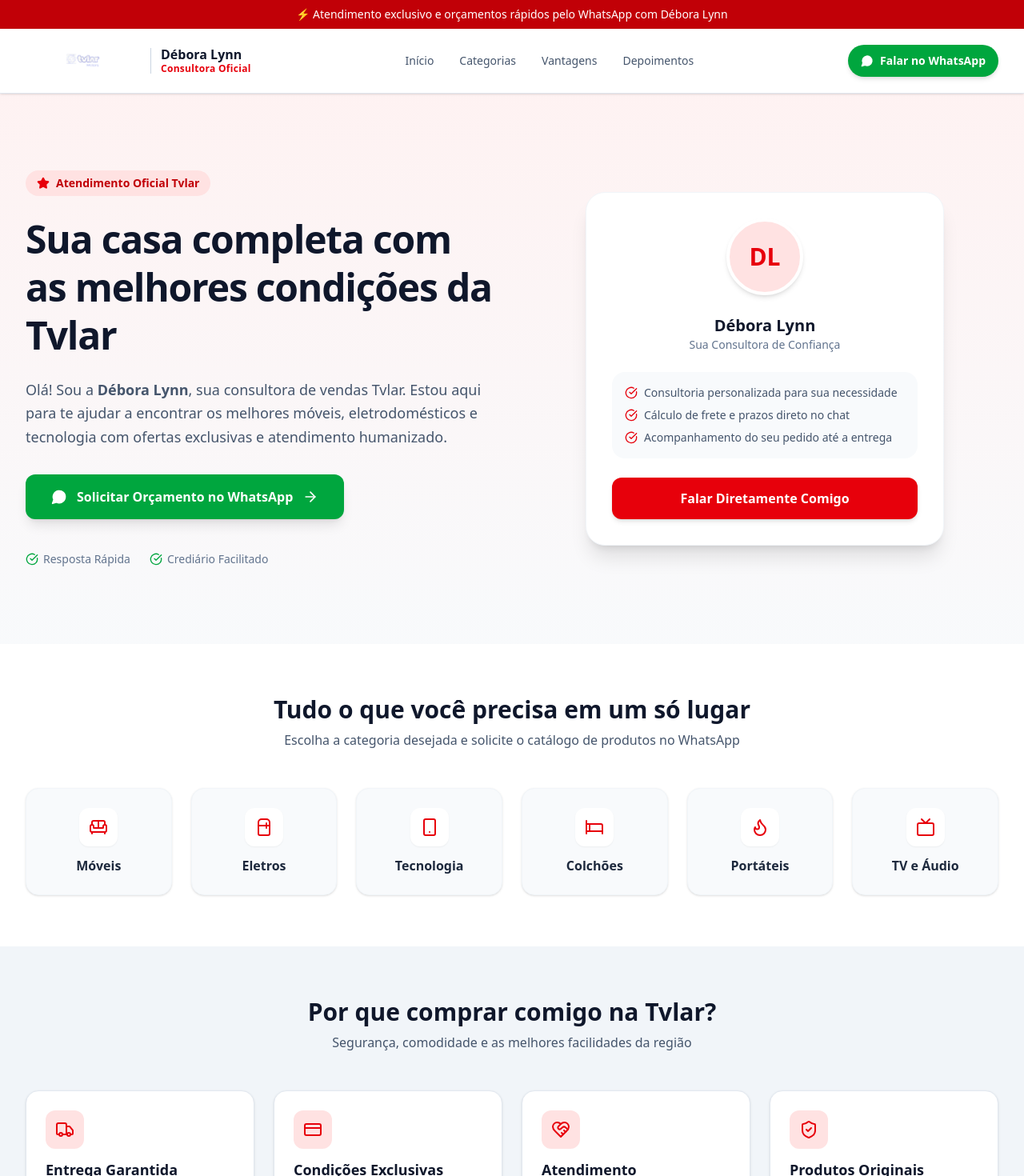
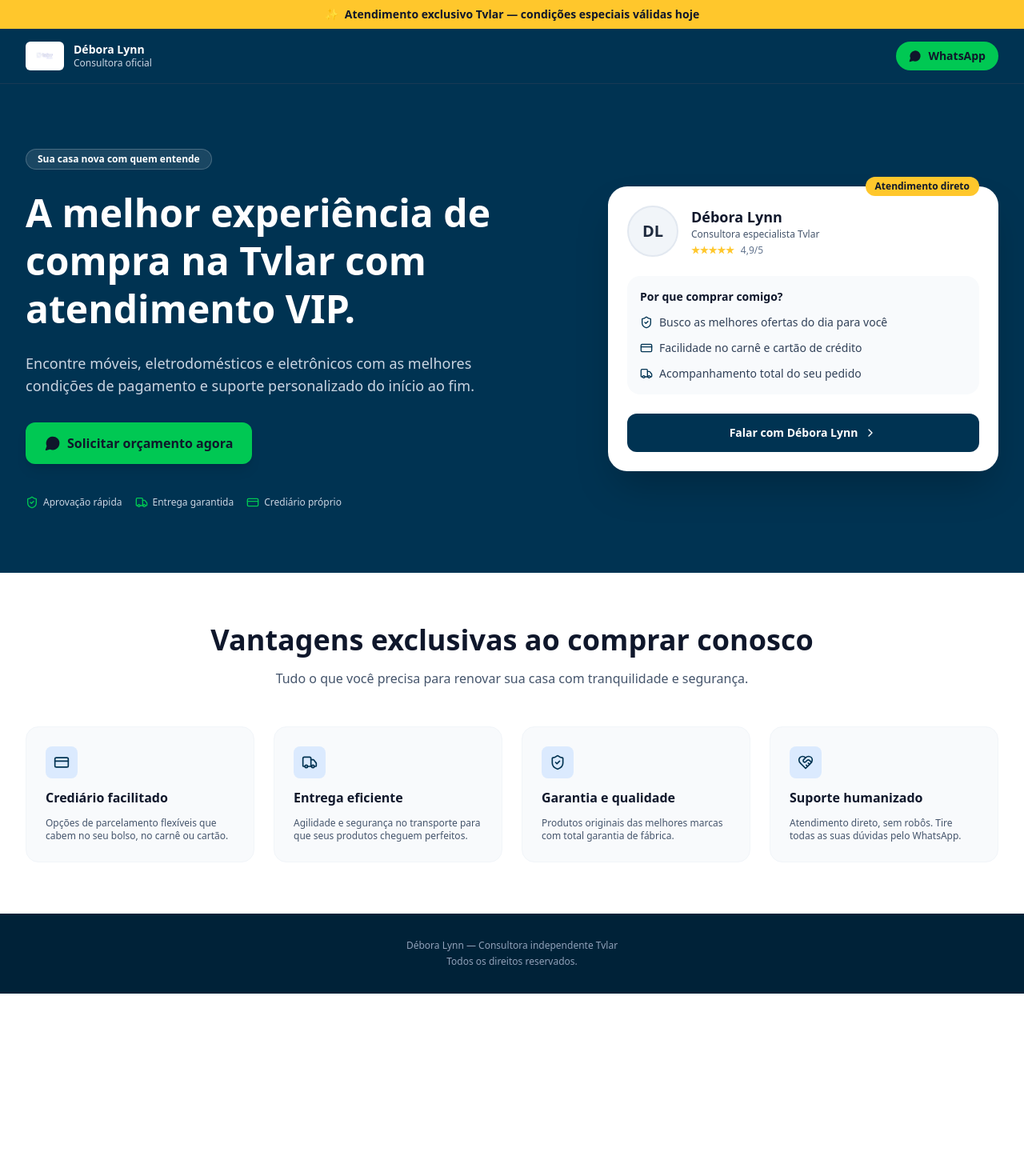
Before and after one commit to saymhonmonteiro69/Deborallynn-Consultora-Ofc., a Next.js app: page / in a window 1280 px wide. Shown: the top 1470 px of the page at 80% size. After the commit the page ends 1242 px from the top, so only its background shows below. Built offline with nearby package versions, Linux system fonts and the light colour scheme.

Commit message:
Update tvlar-landing-page.tsx

```diff
--- a/components/tvlar-landing-page.tsx
+++ b/components/tvlar-landing-page.tsx
@@ -1,327 +1,193 @@
 "use client"
 
-import { useState } from "react"
 import Image from "next/image"
 import {
-  Tv,
-  Refrigerator,
-  Smartphone,
-  Sofa,
-  Bed,
-  Flame,
-  CheckCircle,
   ShieldCheck,
   Truck,
   CreditCard,
   HeartHandshake,
+  MessageCircle,
   Star,
-  ArrowRight,
-  Menu,
-  X,
-  MessageCircle
+  ChevronRight
 } from "lucide-react"
 
 export default function TvlarLandingPage() {
-  const [mobileMenuOpen, setMobileMenuOpen] = useState(false)
-
   const whatsappLink = "https://wa.me/5592999999999?text=Ol%C3%A1%20D%C3%A9bora!%20Vim%20pelo%20site%20e%20gostaria%20de%20consultar%20as%20ofertas."
 
-  const categories = [
-    { name: "Móveis", icon: Sofa },
-    { name: "Eletros", icon: Refrigerator },
-    { name: "Tecnologia", icon: Smartphone },
-    { name: "Colchões", icon: Bed },
-    { name: "Portáteis", icon: Flame },
-    { name: "TV e Áudio", icon: Tv },
-  ]
+  return (
+    <div className="min-h-screen bg-[#003352] text-white font-sans">
 
-  const differentials = [
-    { title: "Entrega Garantida", desc: "Entrega rápida e segura em Manaus e interior do AM e RR.", icon: Truck },
-    { title: "Condições Exclusivas", desc: "Planos de parcelamento facilitados e crediário Tvlar.", icon: CreditCard },
-    { title: "Atendimento Humanizado", desc: "Consultoria personalizada direto no seu WhatsApp.", icon: HeartHandshake },
-    { title: "Produtos Originais", desc: "Garantia de fábrica e procedência em todos os itens.", icon: ShieldCheck },
-  ]
-
-  return (
-    <div className="min-h-screen bg-slate-50 text-slate-800 font-sans">
-
-      {/* BANNER SUPERIOR INFORMATIVO */}
-      <div className="bg-red-700 text-white text-xs md:text-sm py-2 px-4 text-center font-medium">
-        ⚡ Atendimento exclusivo e orçamentos rápidos pelo WhatsApp com Débora Lynn
+      {/* BANNER SUPERIOR AMARELO */}
+      <div className="bg-[#FFC72C] text-slate-900 text-xs md:text-sm py-2 px-4 text-center font-bold flex items-center justify-center gap-2">
+        <span>✨</span> Atendimento exclusivo Tvlar — condições especiais válidas hoje
       </div>
 
-      {/* CABEÇALHO / HEADER */}
-      <header className="sticky top-0 z-50 bg-white border-b border-slate-200 shadow-sm">
-        <div className="max-w-7xl mx-auto px-4 sm:px-6 lg:px-8">
-          <div className="flex items-center justify-between h-20">
+      {/* CABEÇALHO */}
+      <header className="bg-[#003352] border-b border-slate-700/50 py-4">
+        <div className="max-w-7xl mx-auto px-4 sm:px-6 lg:px-8 flex items-center justify-between">
 
-            {/* LOGO TVLAR + NOME DA CONSULTORA */}
+          {/* LOGO + CONSULTORA */}
           <div className="flex items-center gap-3">
-              <div className="relative h-10 w-28 sm:h-12 sm:w-36 flex items-center justify-center">
+            <div className="bg-white px-3 py-1.5 rounded-md flex items-center justify-center">
               <Image
                 src="/logo-tvlar.png"
-                  alt="Logo TVLAR"
-                  width={140}
-                  height={48}
-                  className="object-contain max-h-12 w-auto"
+                alt="TVLAR"
+                width={100}
+                height={30}
+                className="h-6 w-auto object-contain"
                 priority
               />
             </div>
-              <div className="h-8 w-px bg-slate-300 hidden sm:block"></div>
-              <div className="flex flex-col">
-                <span className="font-bold text-slate-900 text-sm sm:text-base leading-tight">
-                  Débora Lynn
-                </span>
-                <span className="text-xs text-red-600 font-semibold tracking-wide">
-                  Consultora Oficial
-                </span>
+            <div className="flex flex-col text-left">
+              <span className="font-bold text-white text-sm leading-tight">Débora Lynn</span>
+              <span className="text-xs text-slate-300">Consultora oficial</span>
             </div>
           </div>
 
-            {/* NAVEGAÇÃO DESKTOP */}
-            <nav className="hidden md:flex items-center gap-8 text-sm font-medium text-slate-600">
-              <a href="#inicio" className="hover:text-red-600 transition-colors">Início</a>
-              <a href="#categorias" className="hover:text-red-600 transition-colors">Categorias</a>
-              <a href="#diferenciais" className="hover:text-red-600 transition-colors">Vantagens</a>
-              <a href="#depoimentos" className="hover:text-red-600 transition-colors">Depoimentos</a>
-            </nav>
-
-            {/* BOTÃO WHATSAPP HEAD */}
-            <div className="hidden sm:flex items-center">
+          {/* BOTÃO WHATSAPP HEADER */}
           <a
             href={whatsappLink}
             target="_blank"
             rel="noopener noreferrer"
-                className="bg-green-600 hover:bg-green-700 text-white font-semibold px-4 py-2.5 rounded-full text-sm flex items-center gap-2 shadow-md hover:shadow-lg transition-all"
+            className="bg-[#00C853] hover:bg-[#00B048] text-slate-900 font-bold px-4 py-2 rounded-full text-sm flex items-center gap-2 transition-colors"
           >
             <MessageCircle className="w-4 h-4 fill-current" />
-                Falar no WhatsApp
+            WhatsApp
+          </a>
+
+        </div>
+      </header>
+
+      {/* HERO SECTION */}
+      <section className="py-12 md:py-20 px-4 sm:px-6 lg:px-8 max-w-7xl mx-auto">
+        <div className="grid md:grid-cols-12 gap-8 items-center">
+
+          {/* COLUNA ESQUERDA */}
+          <div className="md:col-span-7 space-y-6 text-left">
+            <div className="inline-block bg-white/10 backdrop-blur-md px-3.5 py-1 rounded-full text-xs font-semibold text-white border border-white/20">
+              Sua casa nova com quem entende
+            </div>
+
+            <h1 className="text-3xl sm:text-5xl font-extrabold text-white leading-tight">
+              A melhor experiência de compra na Tvlar com atendimento VIP.
+            </h1>
+
+            <p className="text-slate-300 text-base sm:text-lg max-w-xl">
+              Encontre móveis, eletrodomésticos e eletrônicos com as melhores condições de pagamento e suporte personalizado do início ao fim.
+            </p>
+
+            <div className="pt-2">
+              <a
+                href={whatsappLink}
+                target="_blank"
+                rel="noopener noreferrer"
+                className="inline-flex items-center gap-2 bg-[#00C853] hover:bg-[#00B048] text-slate-900 font-bold text-base px-6 py-3.5 rounded-xl transition-all shadow-lg"
+              >
+                <MessageCircle className="w-5 h-5 fill-current" />
+                Solicitar orçamento agora
               </a>
             </div>
 
-            {/* BOTÃO MENU MOBILE */}
-            <div className="md:hidden flex items-center">
-              <button
-                onClick={() => setMobileMenuOpen(!mobileMenuOpen)}
-                className="p-2 rounded-md text-slate-600 hover:text-slate-900 hover:bg-slate-100"
+            <div className="pt-4 flex flex-wrap gap-4 text-xs text-slate-300">
+              <span className="flex items-center gap-1.5"><ShieldCheck className="w-4 h-4 text-[#00C853]" /> Aprovação rápida</span>
+              <span className="flex items-center gap-1.5"><Truck className="w-4 h-4 text-[#00C853]" /> Entrega garantida</span>
+              <span className="flex items-center gap-1.5"><CreditCard className="w-4 h-4 text-[#00C853]" /> Crediário próprio</span>
+            </div>
+          </div>
+
+          {/* CARD DIREITA (DÉBORA LYNN) */}
+          <div className="md:col-span-5">
+            <div className="bg-white text-slate-900 p-6 rounded-3xl shadow-2xl relative">
+
+              <div className="absolute -top-3 right-6 bg-[#FFC72C] text-slate-900 text-xs font-bold px-3 py-1 rounded-full">
+                Atendimento direto
+              </div>
+
+              <div className="flex items-center gap-4 mb-6">
+                <div className="w-16 h-16 bg-slate-100 rounded-full flex items-center justify-center border-2 border-slate-200 font-bold text-slate-800 text-xl">
+                  DL
+                </div>
+                <div>
+                  <h3 className="font-bold text-lg text-slate-900">Débora Lynn</h3>
+                  <p className="text-xs text-slate-600 font-medium">Consultora especialista Tvlar</p>
+                  <div className="flex items-center gap-1 mt-1 text-[#FFC72C] text-xs font-bold">
+                    {"★".repeat(5)} <span className="text-slate-500 font-normal ml-1">4,9/5</span>
+                  </div>
+                </div>
+              </div>
+
+              <div className="bg-slate-50 p-4 rounded-2xl space-y-3 text-xs sm:text-sm text-slate-700 mb-6">
+                <p className="font-bold text-slate-900">Por que comprar comigo?</p>
+                <p className="flex items-center gap-2"><ShieldCheck className="w-4 h-4 text-[#003352]" /> Busco as melhores ofertas do dia para você</p>
+                <p className="flex items-center gap-2"><CreditCard className="w-4 h-4 text-[#003352]" /> Facilidade no carnê e cartão de crédito</p>
+                <p className="flex items-center gap-2"><Truck className="w-4 h-4 text-[#003352]" /> Acompanhamento total do seu pedido</p>
+              </div>
+
+              <a
+                href={whatsappLink}
+                target="_blank"
+                rel="noopener noreferrer"
+                className="w-full bg-[#003352] hover:bg-[#002238] text-white font-bold py-3.5 rounded-xl flex items-center justify-center gap-2 text-sm transition-colors"
               >
-                {mobileMenuOpen ? <X className="w-6 h-6" /> : <Menu className="w-6 h-6" />}
-              </button>
-            </div>
+                Falar com Débora Lynn <ChevronRight className="w-4 h-4" />
+              </a>
 
             </div>
           </div>
 
-        {/* MENU MOBILE EXPANSÍVEL */}
-        {mobileMenuOpen && (
-          <div className="md:hidden bg-white border-b border-slate-200 px-4 pt-2 pb-6 space-y-3">
-            <a
-              href="#inicio"
-              onClick={() => setMobileMenuOpen(false)}
-              className="block py-2 text-slate-700 font-medium hover:text-red-600"
-            >
-              Início
-            </a>
-            <a
-              href="#categorias"
-              onClick={() => setMobileMenuOpen(false)}
-              className="block py-2 text-slate-700 font-medium hover:text-red-600"
-            >
-              Categorias
-            </a>
-            <a
-              href="#diferenciais"
-              onClick={() => setMobileMenuOpen(false)}
-              className="block py-2 text-slate-700 font-medium hover:text-red-600"
-            >
-              Vantagens
-            </a>
-            <a
-              href="#depoimentos"
-              onClick={() => setMobileMenuOpen(false)}
-              className="block py-2 text-slate-700 font-medium hover:text-red-600"
-            >
-              Depoimentos
-            </a>
-            <a
-              href={whatsappLink}
-              target="_blank"
-              rel="noopener noreferrer"
-              className="w-full mt-2 bg-green-600 text-white font-semibold py-3 rounded-xl text-center flex items-center justify-center gap-2 shadow-sm"
-            >
-              <MessageCircle className="w-5 h-5 fill-current" />
-              Falar no WhatsApp
-            </a>
-          </div>
-        )}
-      </header>
-
-      {/* HERO SECTION */}
-      <section id="inicio" className="relative bg-gradient-to-b from-red-50 to-slate-50 py-16 lg:py-24">
-        <div className="max-w-7xl mx-auto px-4 sm:px-6 lg:px-8">
-          <div className="grid md:grid-cols-2 gap-12 items-center">
-
-            <div className="space-y-6 text-center md:text-left">
-              <div className="inline-flex items-center gap-2 px-3.5 py-1.5 rounded-full bg-red-100 text-red-700 text-xs sm:text-sm font-semibold">
-                <Star className="w-4 h-4 fill-current text-red-600" />
-                Atendimento Oficial Tvlar
-              </div>
-              <h1 className="text-3xl sm:text-4xl lg:text-5xl font-extrabold text-slate-900 tracking-tight leading-tight">
-                Sua casa completa com as melhores condições da Tvlar
-              </h1>
-              <p className="text-base sm:text-lg text-slate-600 leading-relaxed max-w-xl mx-auto md:mx-0">
-                Olá! Sou a <strong>Débora Lynn</strong>, sua consultora de vendas Tvlar. Estou aqui para te ajudar a encontrar os melhores móveis, eletrodomésticos e tecnologia com ofertas exclusivas e atendimento humanizado.
-              </p>
-
-              <div className="pt-2 flex flex-col sm:flex-row gap-4 justify-center md:justify-start">
-                <a
-                  href={whatsappLink}
-                  target="_blank"
-                  rel="noopener noreferrer"
-                  className="bg-green-600 hover:bg-green-700 text-white font-bold text-base px-8 py-4 rounded-xl shadow-lg hover:shadow-xl transition-all flex items-center justify-center gap-3 group"
-                >
-                  <MessageCircle className="w-5 h-5 fill-current" />
-                  Solicitar Orçamento no WhatsApp
-                  <ArrowRight className="w-5 h-5 group-hover:translate-x-1 transition-transform" />
-                </a>
-              </div>
-
-              <div className="pt-4 flex items-center justify-center md:justify-start gap-6 text-xs sm:text-sm text-slate-500 font-medium">
-                <span className="flex items-center gap-1.5">
-                  <CheckCircle className="w-4 h-4 text-green-600" /> Resposta Rápida
-                </span>
-                <span className="flex items-center gap-1.5">
-                  <CheckCircle className="w-4 h-4 text-green-600" /> Crediário Facilitado
-                </span>
-              </div>
-            </div>
-
-            <div className="relative flex justify-center">
-              <div className="w-full max-w-md bg-white p-8 rounded-3xl shadow-xl border border-slate-100 text-center space-y-6">
-                <div className="w-24 h-24 bg-red-100 rounded-full mx-auto flex items-center justify-center border-4 border-white shadow-md overflow-hidden">
-                  <span className="text-3xl font-bold text-red-600">DL</span>
-                </div>
-                <div>
-                  <h3 className="text-xl font-bold text-slate-900">Débora Lynn</h3>
-                  <p className="text-sm text-slate-500">Sua Consultora de Confiança</p>
-                </div>
-                <div className="bg-slate-50 p-4 rounded-2xl text-sm text-slate-600 text-left space-y-2">
-                  <p className="flex items-center gap-2">
-                    <CheckCircle className="w-4 h-4 text-red-600 shrink-0" />
-                    Consultoria personalizada para sua necessidade
-                  </p>
-                  <p className="flex items-center gap-2">
-                    <CheckCircle className="w-4 h-4 text-red-600 shrink-0" />
-                    Cálculo de frete e prazos direto no chat
-                  </p>
-                  <p className="flex items-center gap-2">
-                    <CheckCircle className="w-4 h-4 text-red-600 shrink-0" />
-                    Acompanhamento do seu pedido até a entrega
-                  </p>
-                </div>
-                <a
-                  href={whatsappLink}
-                  target="_blank"
-                  rel="noopener noreferrer"
-                  className="block w-full bg-red-600 hover:bg-red-700 text-white font-bold py-3.5 rounded-xl transition-colors shadow-md"
-                >
-                  Falar Diretamente Comigo
-                </a>
-              </div>
-            </div>
-
-          </div>
         </div>
       </section>
 
-      {/* CATEGORIAS */}
-      <section id="categorias" className="py-16 bg-white">
-        <div className="max-w-7xl mx-auto px-4 sm:px-6 lg:px-8">
-          <div className="text-center space-y-2 mb-12">
-            <h2 className="text-2xl sm:text-3xl font-bold text-slate-900">
-              Tudo o que você precisa em um só lugar
+      {/* SEÇÃO VANTAGENS (FUNDO BRANCO) */}
+      <section className="bg-white text-slate-900 py-16 px-4 sm:px-6 lg:px-8">
+        <div className="max-w-7xl mx-auto text-center space-y-4">
+          <h2 className="text-2xl sm:text-4xl font-extrabold text-slate-900">
+            Vantagens exclusivas ao comprar conosco
           </h2>
-            <p className="text-slate-600 text-sm sm:text-base">
-              Escolha a categoria desejada e solicite o catálogo de produtos no WhatsApp
+          <p className="text-slate-600 text-sm sm:text-base max-w-2xl mx-auto">
+            Tudo o que você precisa para renovar sua casa com tranquilidade e segurança.
           </p>
+
+          <div className="grid sm:grid-cols-2 lg:grid-cols-4 gap-6 pt-8 text-left">
+            <div className="p-6 bg-slate-50 border border-slate-100 rounded-2xl space-y-3">
+              <div className="w-10 h-10 bg-blue-100 rounded-lg flex items-center justify-center text-[#003352]">
+                <CreditCard className="w-5 h-5" />
+              </div>
+              <h3 className="font-bold text-slate-900">Crediário facilitado</h3>
+              <p className="text-xs text-slate-600">Opções de parcelamento flexíveis que cabem no seu bolso, no carnê ou cartão.</p>
             </div>
 
-          <div className="grid grid-cols-2 sm:grid-cols-3 lg:grid-cols-6 gap-4 sm:gap-6">
-            {categories.map((cat, idx) => {
-              const IconComp = cat.icon
-              return (
-                <a
-                  key={idx}
-                  href={whatsappLink}
-                  target="_blank"
-                  rel="noopener noreferrer"
-                  className="p-6 bg-slate-50 hover:bg-red-50 border border-slate-100 hover:border-red-200 rounded-2xl text-center transition-all group flex flex-col items-center justify-center gap-3 shadow-sm hover:shadow-md"
-                >
-                  <div className="p-3 bg-white group-hover:bg-red-600 rounded-xl text-red-600 group-hover:text-white transition-colors shadow-xs">
-                    <IconComp className="w-6 h-6" />
+            <div className="p-6 bg-slate-50 border border-slate-100 rounded-2xl space-y-3">
+              <div className="w-10 h-10 bg-blue-100 rounded-lg flex items-center justify-center text-[#003352]">
+                <Truck className="w-5 h-5" />
               </div>
-                  <span className="font-semibold text-slate-800 group-hover:text-red-700 text-sm sm:text-base">
-                    {cat.name}
-                  </span>
-                </a>
-              )
-            })}
-          </div>
-        </div>
-      </section>
-
-      {/* DIFERENCIAIS */}
-      <section id="diferenciais" className="py-16 bg-slate-100">
-        <div className="max-w-7xl mx-auto px-4 sm:px-6 lg:px-8">
-          <div className="text-center space-y-2 mb-12">
-            <h2 className="text-2xl sm:text-3xl font-bold text-slate-900">
-              Por que comprar comigo na Tvlar?
-            </h2>
-            <p className="text-slate-600 text-sm sm:text-base">
-              Segurança, comodidade e as melhores facilidades da região
-            </p>
+              <h3 className="font-bold text-slate-900">Entrega eficiente</h3>
+              <p className="text-xs text-slate-600">Agilidade e segurança no transporte para que seus produtos cheguem perfeitos.</p>
             </div>
 
-          <div className="grid sm:grid-cols-2 lg:grid-cols-4 gap-6">
-            {differentials.map((diff, idx) => {
-              const IconComp = diff.icon
-              return (
-                <div key={idx} className="bg-white p-6 rounded-2xl shadow-sm border border-slate-200 space-y-3">
-                  <div className="w-12 h-12 bg-red-100 rounded-xl flex items-center justify-center text-red-600">
-                    <IconComp className="w-6 h-6" />
+            <div className="p-6 bg-slate-50 border border-slate-100 rounded-2xl space-y-3">
+              <div className="w-10 h-10 bg-blue-100 rounded-lg flex items-center justify-center text-[#003352]">
+                <ShieldCheck className="w-5 h-5" />
               </div>
-                  <h3 className="font-bold text-lg text-slate-900">{diff.title}</h3>
-                  <p className="text-slate-600 text-sm leading-relaxed">{diff.desc}</p>
+              <h3 className="font-bold text-slate-900">Garantia e qualidade</h3>
+              <p className="text-xs text-slate-600">Produtos originais das melhores marcas com total garantia de fábrica.</p>
             </div>
-              )
-            })}
+
+            <div className="p-6 bg-slate-50 border border-slate-100 rounded-2xl space-y-3">
+              <div className="w-10 h-10 bg-blue-100 rounded-lg flex items-center justify-center text-[#003352]">
+                <HeartHandshake className="w-5 h-5" />
+              </div>
+              <h3 className="font-bold text-slate-900">Suporte humanizado</h3>
+              <p className="text-xs text-slate-600">Atendimento direto, sem robôs. Tire todas as suas dúvidas pelo WhatsApp.</p>
+            </div>
           </div>
         </div>
       </section>
 
       {/* RODAPÉ */}
-      <footer className="bg-slate-900 text-slate-400 py-12 border-t border-slate-800">
-        <div className="max-w-7xl mx-auto px-4 sm:px-6 lg:px-8 text-center space-y-4">
-          <div className="flex items-center justify-center gap-3">
-            <div className="relative h-8 w-24 flex items-center justify-center">
-              <Image
-                src="/logo-tvlar.png"
-                alt="Logo TVLAR"
-                width={100}
-                height={32}
-                className="object-contain max-h-8 w-auto brightness-200"
-              />
-            </div>
-            <span className="text-slate-500">|</span>
-            <span className="font-semibold text-white">Débora Lynn</span>
-          </div>
-          <p className="text-xs text-slate-500 max-w-md mx-auto">
-            Atendimento independente via consultoria credenciada Tvlar. As ofertas, preços e estoques estão sujeitos a alterações e confirmação no momento do atendimento.
-          </p>
-          <p className="text-xs text-slate-600">
-            © {new Date().getFullYear()} Débora Lynn - Consultora Tvlar. Todos os direitos reservados.
-          </p>
-        </div>
+      <footer className="bg-[#002238] py-8 text-center text-xs text-slate-400">
+        <p>Débora Lynn — Consultora independente Tvlar</p>
+        <p className="mt-1">Todos os direitos reservados.</p>
       </footer>
 
     </div>
```
Lines whose indentation alone changed are shown as unchanged.
